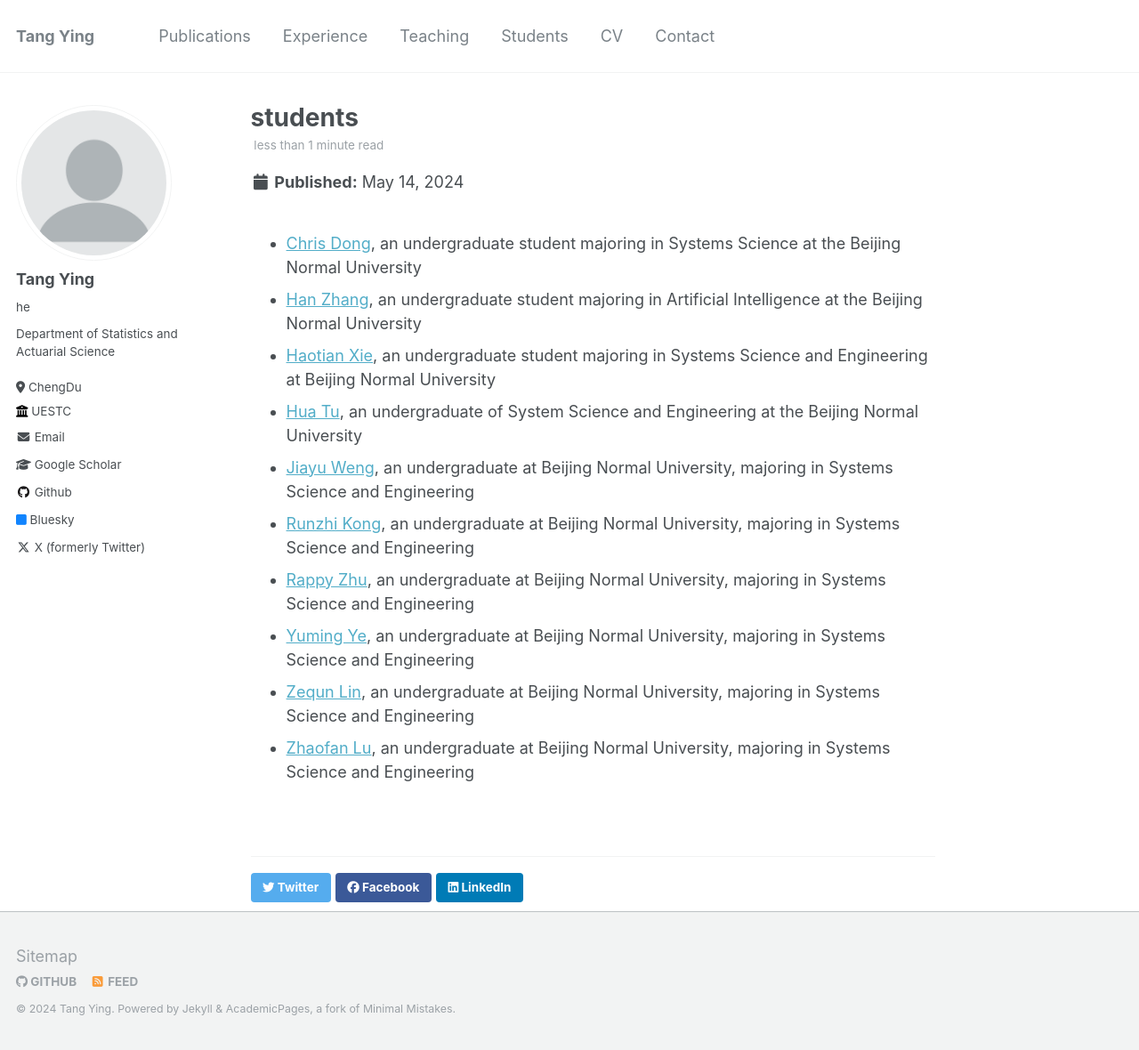
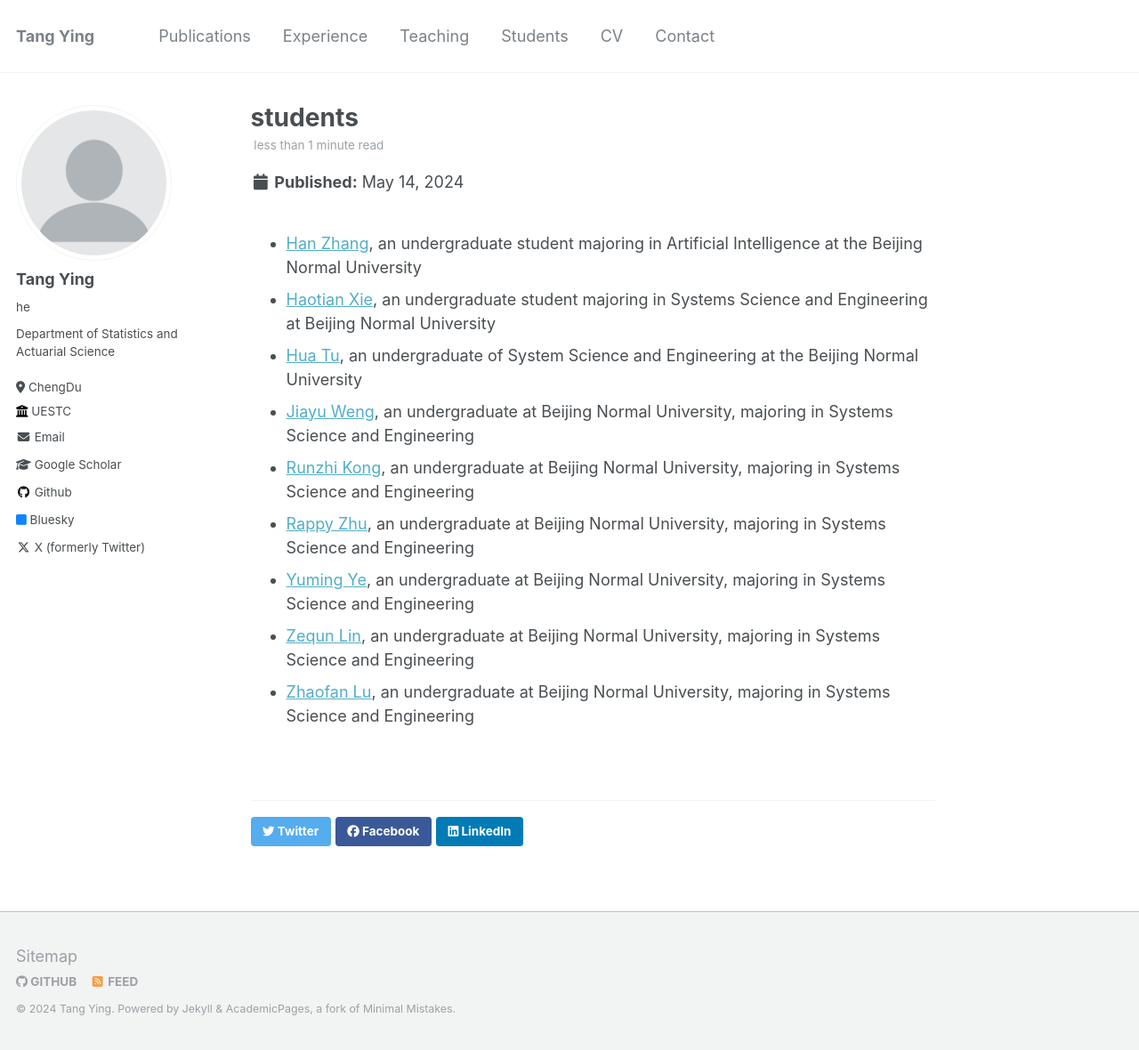
Before and after one commit to jamestang23/jamestang23.github.io, a Jekyll site: the page built from _posts/2024-05-14-students.md, in a window 1280 px wide and 1180 px high. Shown: the whole window at 89% size. Built offline with Jekyll 4.4.1, drawn with Linux system fonts in a browser that asks for light colours.

Commit message:
Update 2024-05-14-students.md

```diff
--- a/_posts/2024-05-14-students.md
+++ b/_posts/2024-05-14-students.md
@@ -1,8 +1,8 @@
 ---
 title: students
-Fangfang Wang: (https://yingtangwebsite.netlify.app/author/fangfang-wang-%E7%8E%8B%E8%8A%B3%E8%8A%B3-joint/), an doctoral student majoring in Systems Science at the Beijing Normal University
+[Fangfang Wang]: (https://yingtangwebsite.netlify.app/author/fangfang-wang-%E7%8E%8B%E8%8A%B3%E8%8A%B3-joint/), an doctoral student majoring in Systems Science at the Beijing Normal University
+[Chris Dong]: (https://yingtangwebsite.netlify.app/author/chris-dong/), an undergraduate student majoring in Systems Science at the Beijing Normal University
 ---
-* [Chris Dong](https://yingtangwebsite.netlify.app/author/chris-dong/), an undergraduate student majoring in Systems Science at the Beijing Normal University
 * [Han Zhang](https://yingtangwebsite.netlify.app/author/han-zhang-%E5%BC%A0%E6%B6%B5/), an undergraduate student majoring in Artificial Intelligence at the Beijing Normal University
 * [Haotian Xie](https://yingtangwebsite.netlify.app/author/haotian-xie-%E8%B0%A2%E6%98%8A%E5%A4%A9/), an undergraduate student majoring in Systems Science and Engineering at Beijing Normal University
 * [Hua Tu](https://yingtangwebsite.netlify.app/author/hua-tu-%E6%B6%82%E5%A9%B3/), an undergraduate of System Science and Engineering at the Beijing Normal University
```
